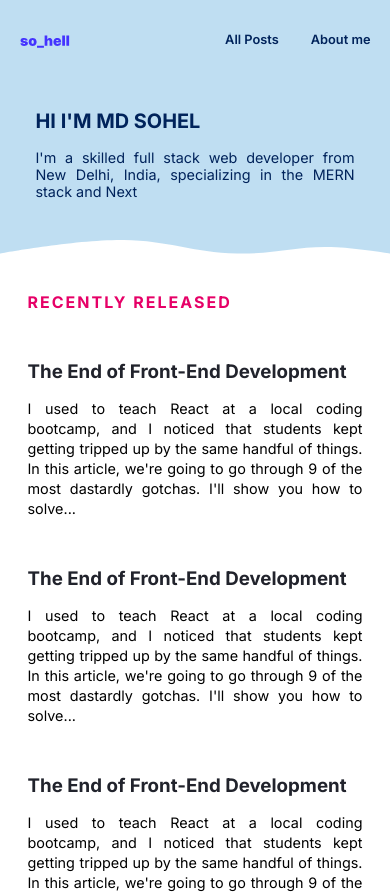
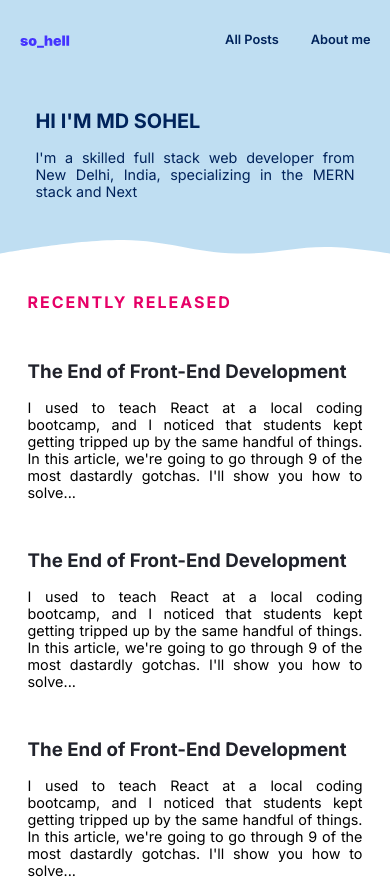
Before and after one commit to noobCode-69/personal-blogging, a Next.js app: page / in a window 390 px wide. Shown: the top 894 px of the page. Built offline with nearby package versions, Linux system fonts and the light colour scheme.

Commit message:
responsive

```diff
--- a/components/home/homeContent/homeContent.module.css
+++ b/components/home/homeContent/homeContent.module.css
@@ -89,7 +89,8 @@
     display: none;
   }
   .blog p {
-    max-width: 100ch;
+    line-height: normal;
+    /* max-width: 100ch; */
   }
   .blogs-container {
     gap : 3rem;
@@ -100,9 +101,7 @@
 @media (max-width: 650px) {
   .blog p {
     text-align: justify;
-    line-height: 1.25rem;
     font-size: 0.9rem;
-    max-width: 60ch;
   }
 
   .blogs-container {
```
